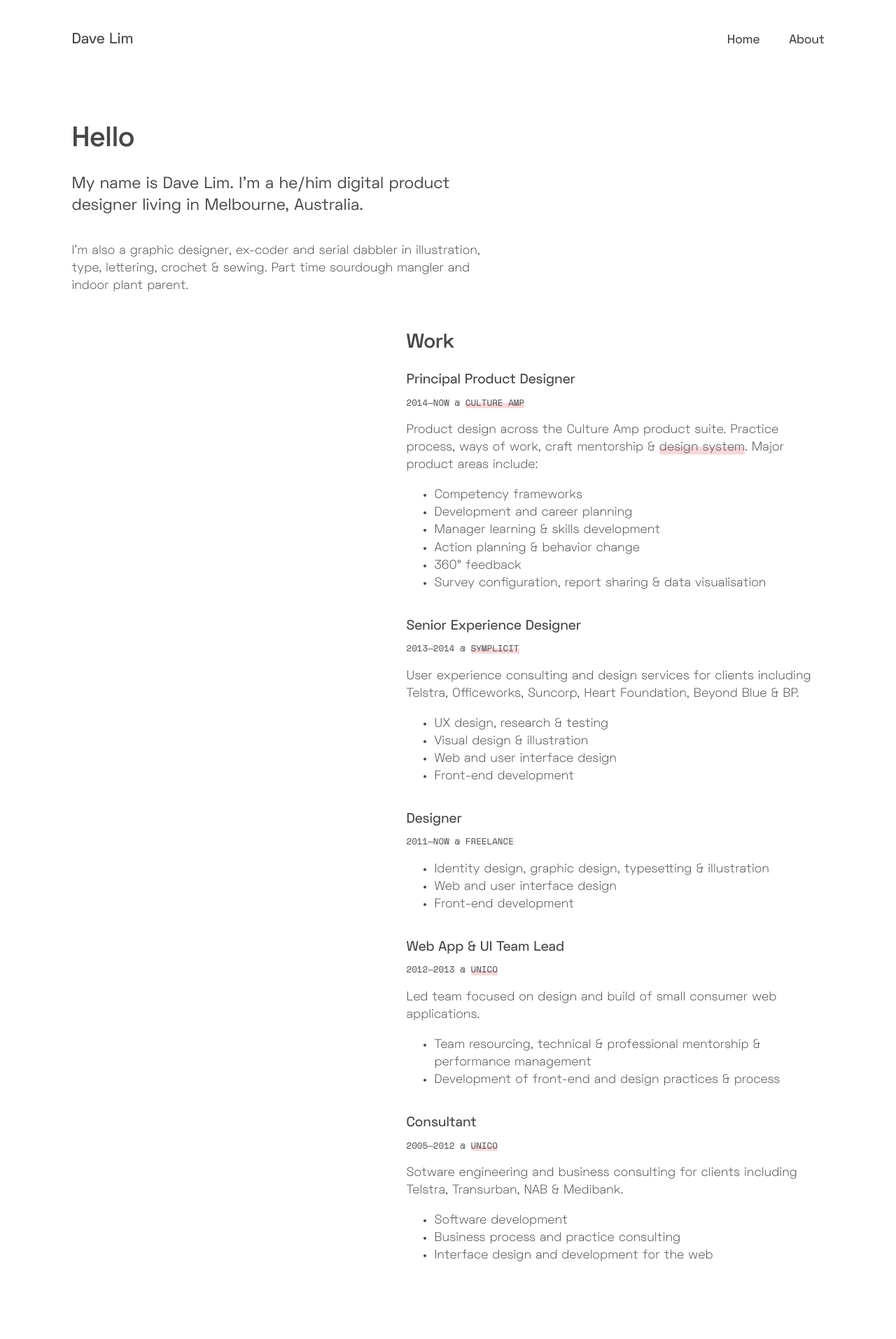
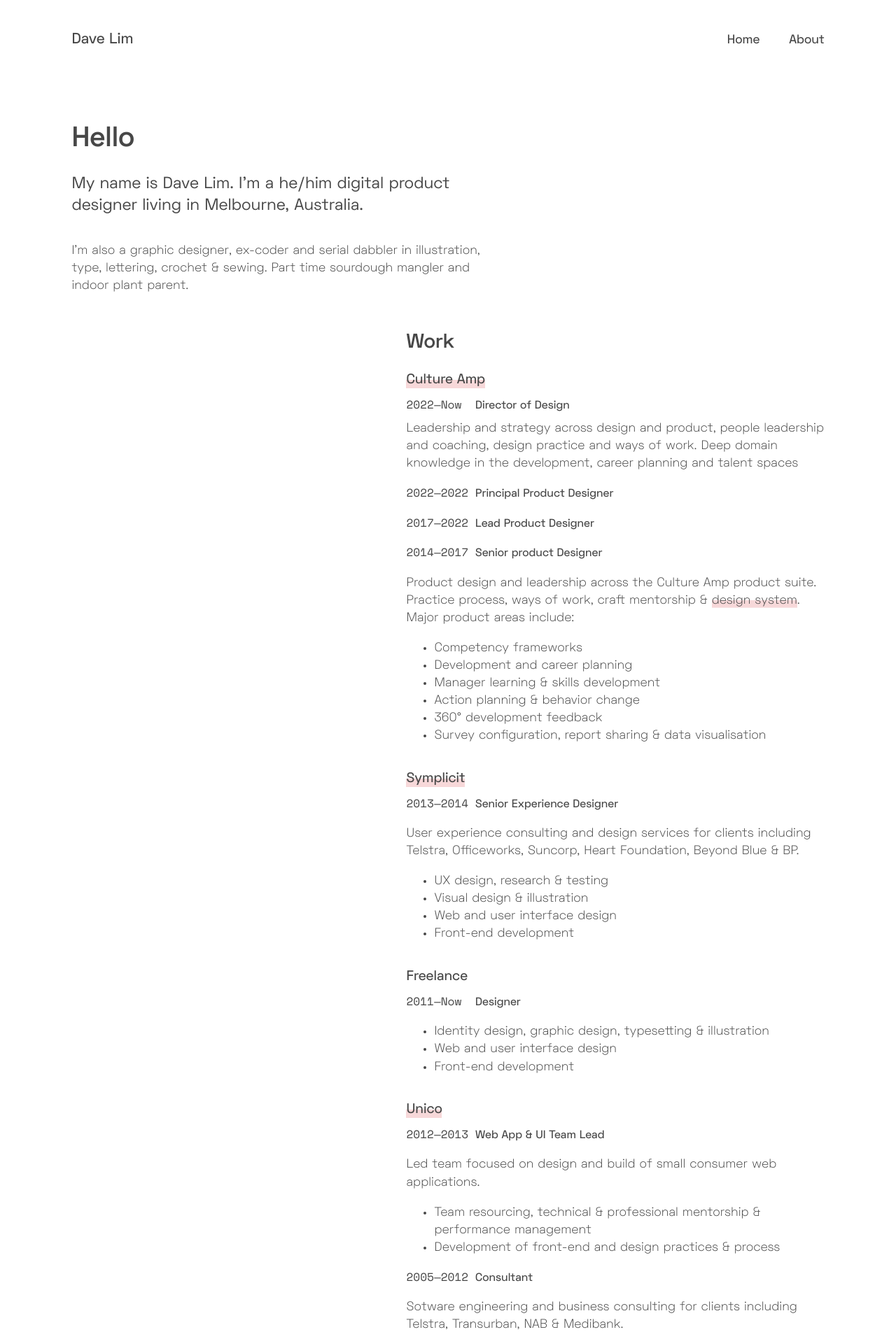
Before and after one commit to dlimiter/dlimiter.github.io, a Jekyll site: the page built from about.html, in a window 1280 px wide. Shown: the top 1914 px of the page at 70% size. Built offline with Jekyll 4.4.1, drawn with Linux system fonts in a browser that asks for light colours; some of the changed text lies outside the part shown.

Commit message:
Updates some role info and hacks a different role hierarchy

```diff
--- a/_includes/resumeitem.html
+++ b/_includes/resumeitem.html
@@ -1,11 +1,18 @@
+{% if include.description == nil %}
+  <span class="-nodescription"></span>
+{% elsif include.type == "subrole" %}
+  <span class="-nodescription"></span>
+{% endif %}
 <article class="resumeitem">
-  <div class="resumeitem__heading">
-    {{ include.role }}
+  {% unless include.employer == nil %}
+    <div class="resumeitem__heading">
+      {{ include.employer }}
+    </div>
+  {% endunless %}
+
+  <div  class="resumeitem__date">
+    {{ include.date }} <span class="resumeitem__role">{{ include.role }}</span>
   </div>
-  <div  class="resumeitem__date">
-    {{ include.date }} @ {{ include.employer }}
-  </div>
-
   <p>
     {{ include.description }}
   </p>
--- a/about.html
+++ b/about.html
@@ -23,16 +23,34 @@
     <h2>Work</h2>
 
     {% include resumeitem.html
-      date = "2014&mdash;Now"
+      date = "2022&mdash;Now&nbsp;"
+      role = "Director of Design"
+      employer = "<a href='https://www.cultureamp.com'>Culture Amp</a>"
+      type = "subrole"
+      description = "Leadership and strategy across design and product, people leadership and coaching, design practice and ways of work.
+                     Deep domain knowledge in the development, career planning and talent spaces"
+    %}
+    {% include resumeitem.html
+      date = "2022&mdash;2022"
       role = "Principal Product Designer"
-      employer = "<a href='https://www.cultureamp.com'>Culture Amp</a>"
-    description = "<p>Product design across the Culture Amp product suite. Practice process, ways of work, craft mentorship &amp; <a href='https://cultureamp.design/'>design system</a>. Major product areas include:</p>
+      employer = ""
+    %}
+    {% include resumeitem.html
+      date = "2017&mdash;2022"
+      role = "Lead Product Designer"
+      employer = ""
+    %}
+    {% include resumeitem.html
+      date = "2014&mdash;2017"
+      role = "Senior product Designer"
+      employer = ""
+      description = "<p>Product design and leadership across the Culture Amp product suite. Practice process, ways of work, craft mentorship &amp; <a href='https://cultureamp.design/'>design system</a>. Major product areas include:</p>
     <ul>
       <li>Competency frameworks</li>
       <li>Development and career planning</li>
       <li>Manager learning &amp; skills development</li>
       <li>Action planning &amp; behavior change</li>
-      <li>360° feedback</li>
+      <li>360° development feedback</li>
       <li>Survey configuration, report sharing &amp; data visualisation</li>
     </ul>"
     %}
@@ -49,7 +67,7 @@
       </ul>"
     %}
     {% include resumeitem.html
-      date = "2011&mdash;Now"
+      date = "2011&mdash;Now&nbsp;"
       role = "Designer"
       employer = "Freelance"
       description = "
@@ -72,7 +91,6 @@
     {% include resumeitem.html
       date = "2005&mdash;2012"
       role = "Consultant"
-      employer = "<a href='https://www.unico.com.au'>Unico</a>"
       description = "<p>Sotware engineering and business consulting for clients including Telstra, Transurban, NAB &amp; Medibank.</p>
       <ul>
         <li>Software development</li>
--- a/css/style.scss
+++ b/css/style.scss
@@ -230,9 +230,18 @@
 
 .resumeitem__date {
   @extend .mono;
-  text-transform: uppercase;
-  font-size: 0.7rem;
+  //text-transform: uppercase;
+  font-size: .9rem;
   margin: 0 0 0.5rem 0;
+}
+
+.-nodescription + .resumeitem {
+  margin-bottom: 0;
+}
+
+.resumeitem__role {
+  font-weight: 500;
+  font-family: 'Space Grotesk', sans-serif;
 }
 
 .container {
--- a/index.html
+++ b/index.html
@@ -13,8 +13,8 @@
   <div></div>
   <div>
     <p class="lede">
-     I'm currently working at <a href="https://www.cultureamp.com">Culture Amp</a> as a lead product designer.
-     I like chats. Feel free to <a href="mailto:dave@dlimiter.net">say hello</a>.
+     I'm currently working as a Director of Design at <a href="https://www.cultureamp.com">Culture Amp</a>.
+     I like chats, so feel free to <a href="mailto:dave@dlimiter.net">say hello</a>
     </p
 
   </div>
```
Also changed, not shown: other parts of about.html (+1 -0 lines).
